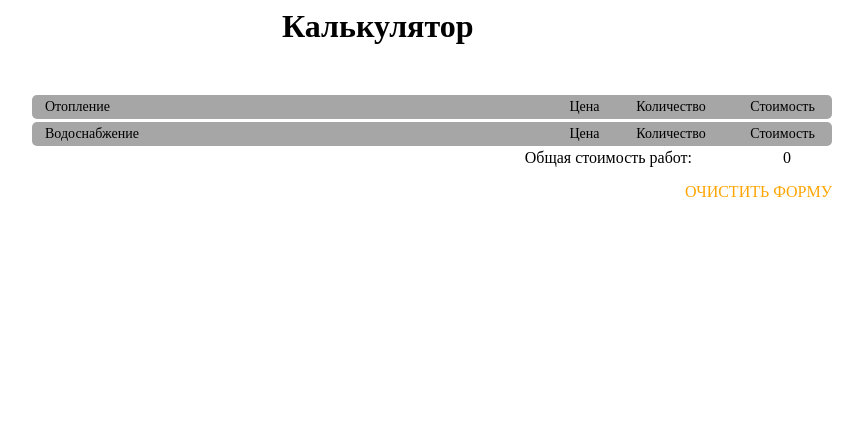
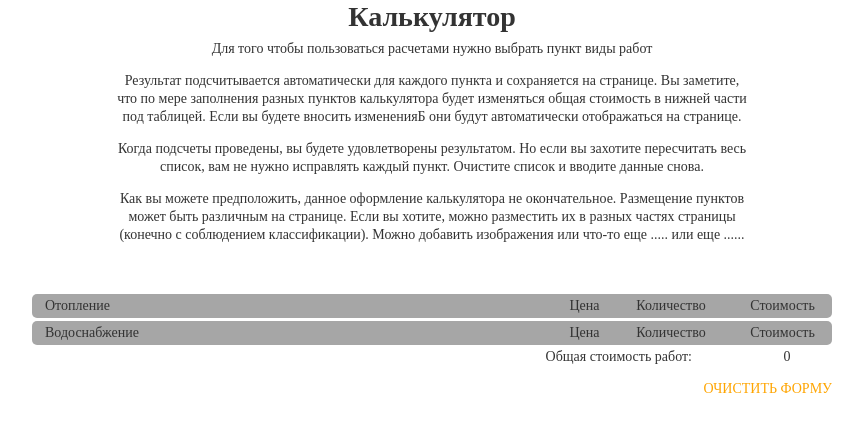
Before and after one commit to Sergey196970/calculator, a plain HTML site: page index.html in a window 1280 px wide. Shown: the whole page, without its empty margins (208-1071 px from the left). Drawn offline with Linux system fonts and the light colour scheme.

Commit message:
add fonts & styles

```diff
--- a/css/style.min.css
+++ b/css/style.min.css
@@ -1,8 +1,20 @@
+@font-face {
+  font-family: RobotoCondensed-Regular;
+  src: url(../fonts/RobotoCondensed-Regular.ttf);}
+body {
+  font-family: RobotoCondenced-Regular;
+  font-size: 14px;
+  line-height: 18px;
+  color: #333;
+}
 h1 {
-  width: 300px;;
+  width: 200px;;
   margin: 0 auto;
-}
-
+  text-align: center;}
+.description {
+  width: 50%;
+  margin: 0 auto;
+  text-align: center;}
 ul,
 .clear {
   display: -ms-flexbox;
@@ -16,7 +28,8 @@ ul,
   background-color: #FFF; }
 .item__name {
   width: 470px;
-  padding-left: 13px; }
+  padding-left: 13px;
+  cursor: pointer; }
 .item__price {
   width: 90px;
   padding-left: 60px;
@@ -54,6 +67,8 @@ ul,
     margin: 1px auto;
     background-color: #d5cdcd;
     border-radius: 3px; }
+.works__list > .item__name {
+  cursor: default;}
 .price {
   width: 40px;
   text-align: center;
--- a/index.html
+++ b/index.html
@@ -11,6 +11,13 @@
 
 <body>
     <h1>Калькулятор</h1>
+
+    <div class="description">
+        <p>Для того чтобы пользоваться расчетами нужно выбрать пункт виды работ</p>
+        <p>Результат подсчитывается автоматически для каждого пункта и сохраняется на странице. Вы заметите, что по мере заполнения разных пунктов калькулятора будет изменяться общая стоимость в нижней части под таблицей. Если вы будете вносить измененияБ они будут автоматически отображаться на странице.</p>
+        <p>Когда подсчеты проведены, вы будете удовлетворены результатом. Но если вы захотите пересчитать весь список, вам не нужно исправлять каждый пункт. Очистите список и вводите данные снова.</p>
+        <p>Как вы можете предположить, данное оформление калькулятора не окончательное. Размещение пунктов может быть различным на странице. Если вы хотите, можно разместить их в разных частях страницы (конечно с соблюдением классификации). Можно добавить изображения или что-то еще .....   или еще ......</p>
+    </div>
 
     <section class="table-calc">
         	<div class="spec">
```
Also changed, not shown: fonts/RobotoCondensed-Regular.ttf (added).
